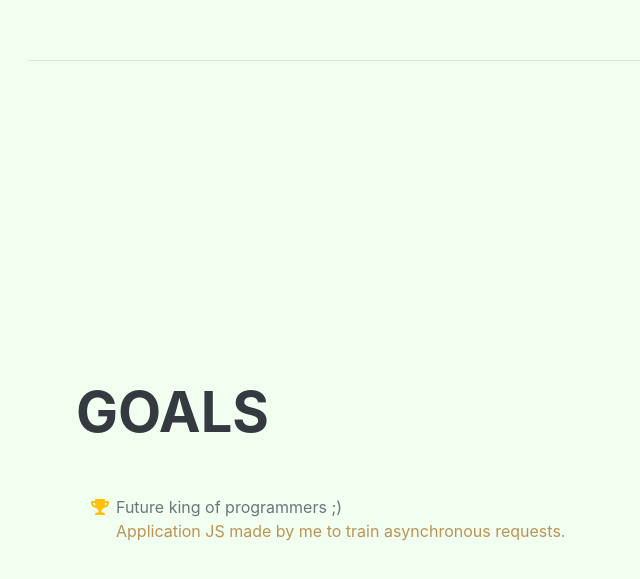
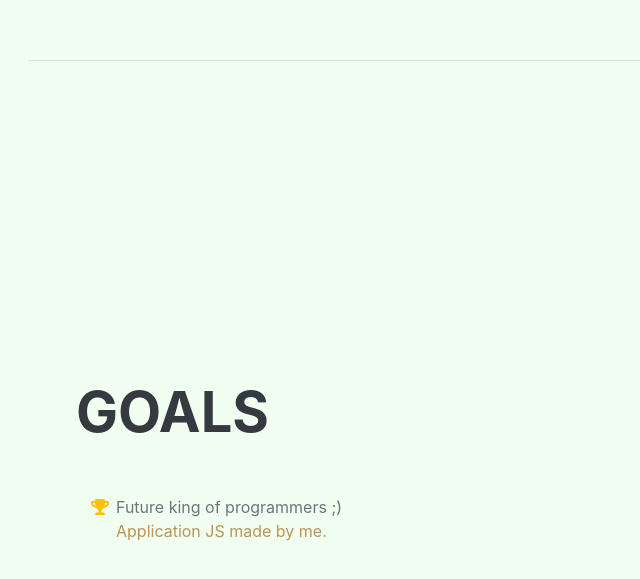
Before and after one commit to Raphahf6/Git_pages_cv, a plain HTML site: page index.html in a window 1280 px wide. Shown: the part 3944-4523 px from the top of the page, without its empty margins (244-884 px from the left). Drawn offline with nearby package versions, Linux system fonts and the light colour scheme; a web font is replaced by a local one.

Commit message:
altera texto do app js

```diff
--- a/index.html
+++ b/index.html
@@ -131,7 +131,7 @@
                     <ul class="fa-ul mb-0">
                         <li>
                             <span class="fa-li"><i class="fas fa-trophy text-warning"></i></span>Future king of programmers ;)
-                            <li><a href="https://raphahf6.github.io/app_github_repository_finder/" target="blank">Application JS made by me to train asynchronous requests.</a></li>
+                            <li><a href="https://raphahf6.github.io/app_github_repository_finder/" target="blank">Application JS made by me.</a></li>
 
                         </li>
 
```
